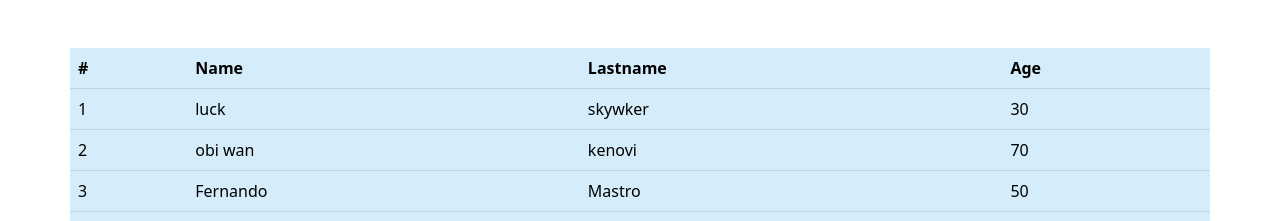
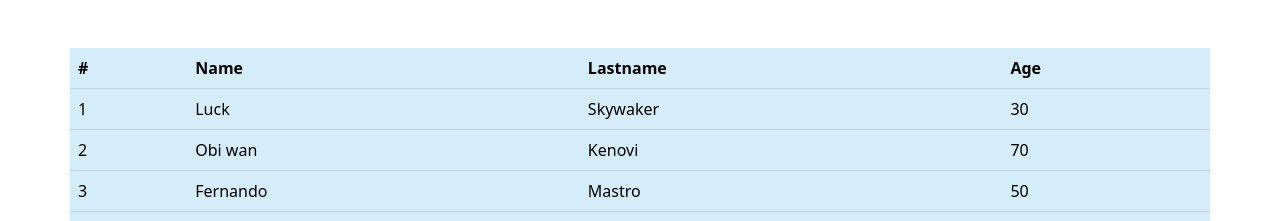
Before and after one commit to femastro/SortTable_angular, an Angular app: page / in a window 1280 px wide. Shown: the top 221 px of the page. Built offline with nearby package versions, Linux system fonts and the light colour scheme.

Commit message:
Se agrego css

```diff
--- a/src/app/app.component.html
+++ b/src/app/app.component.html
@@ -3,23 +3,23 @@
     <table id="table" class="table table-primary">
       <thead>
         <tr>
-          <th style="cursor:pointer" scope="col" (click)="sorTable(0,'str')">#</th>
-          <th style="cursor:pointer" scope="col" (click)="sorTable(1,'str')">Name</th>
-          <th style="cursor:pointer" scope="col" (click)="sorTable(2,'str')">Lastname</th>
-          <th style="cursor:pointer" scope="col" (click)="sorTable(3,'str')">Age</th>
+          <th scope="col" (click)="sorTable(0,'str')">#</th>
+          <th scope="col" (click)="sorTable(1,'str')">Name</th>
+          <th scope="col" (click)="sorTable(2,'str')">Lastname</th>
+          <th scope="col" (click)="sorTable(3,'str')">Age</th>
         </tr>
       </thead>
       <tbody>
         <tr>
           <td>1</td>
-          <td>luck</td>
-          <td>skywker</td>
+          <td>Luck</td>
+          <td>Skywaker</td>
           <td>30</td>
         </tr>
         <tr>
           <td>2</td>
-          <td>obi wan</td>
-          <td>kenovi</td>
+          <td>Obi wan</td>
+          <td>Kenovi</td>
           <td>70</td>
         </tr>
         <tr>
--- a/src/styles.scss
+++ b/src/styles.scss
@@ -1 +1,4 @@
 /* You can add global styles to this file, and also import other style files */
+th{
+    cursor:pointer;
+}
```
